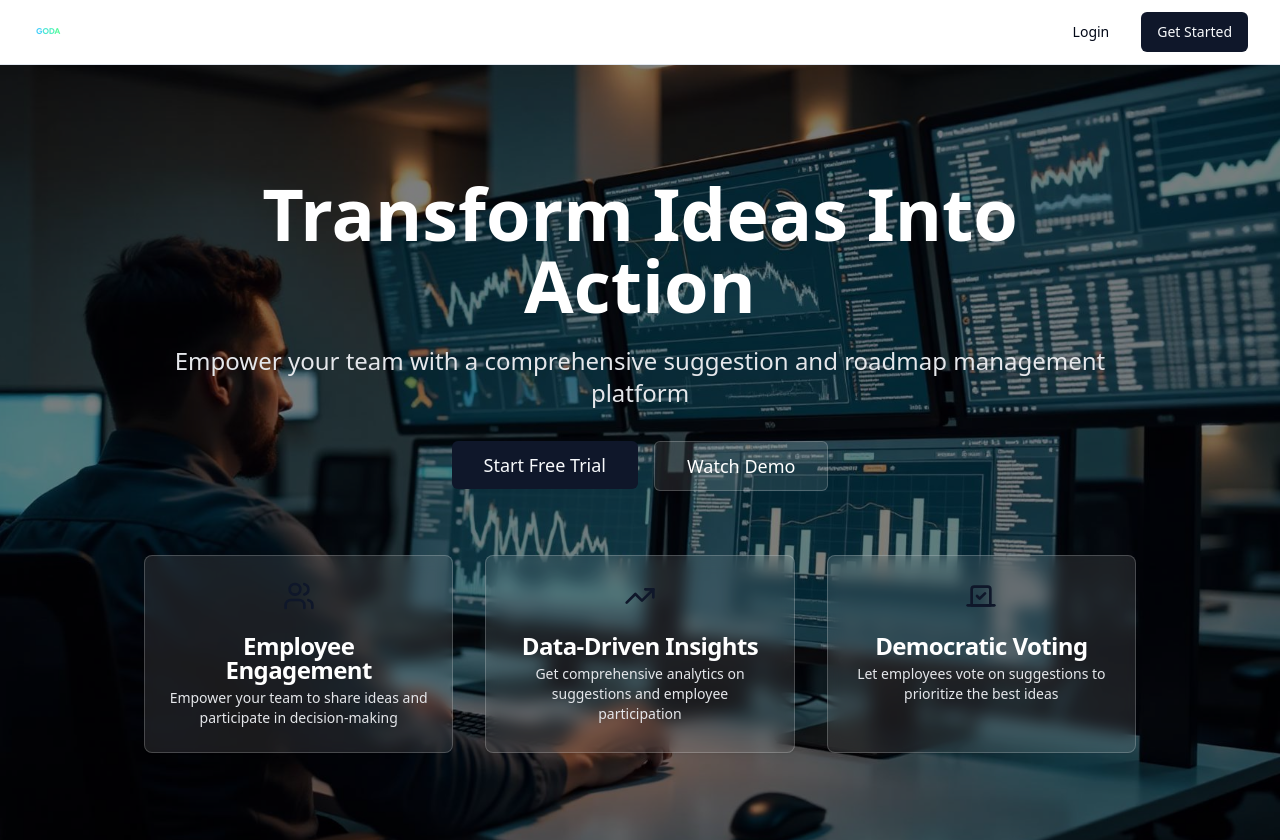
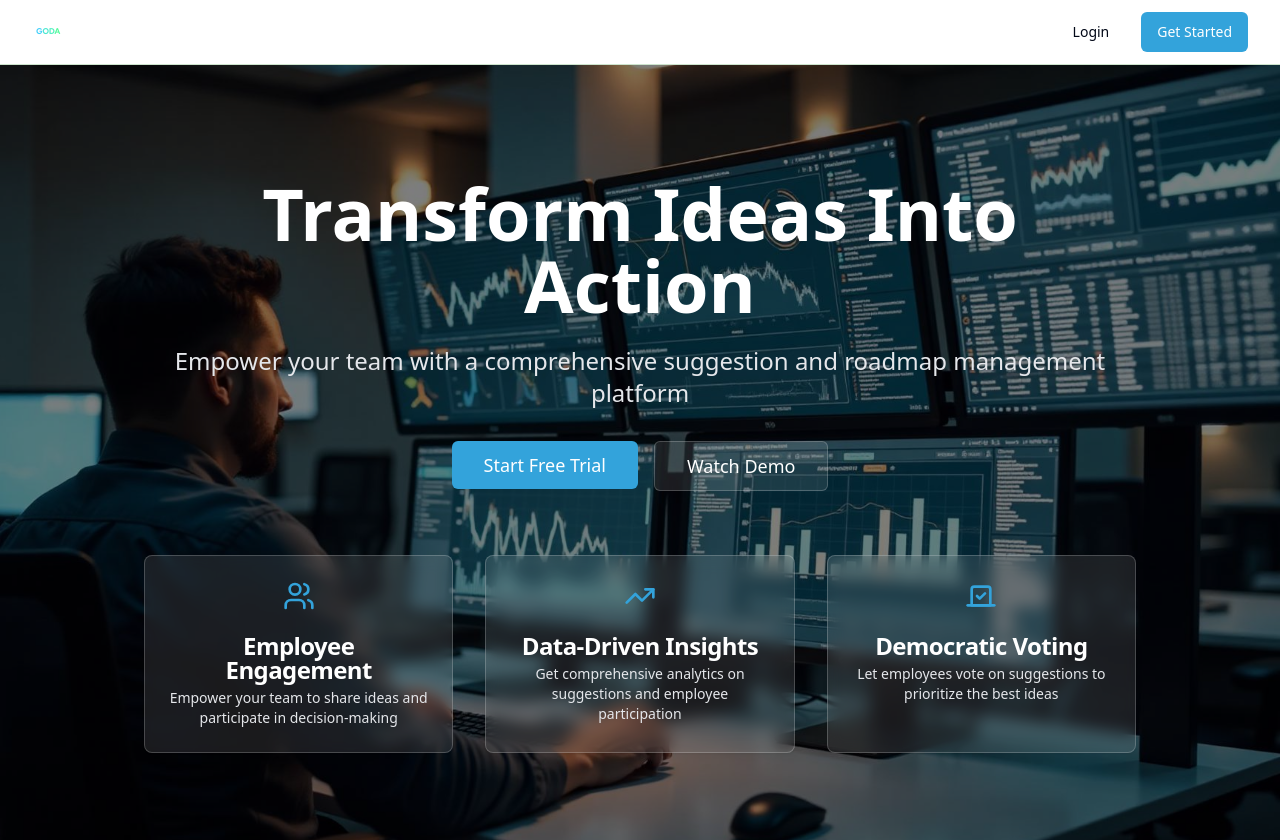
Before and after one commit to darlsson/suggest-plan-hub, a React (Vite) app: page / in a window 1280 px wide. Shown: the top 840 px of the page. Built offline with nearby package versions, Linux system fonts and the light colour scheme.

Commit message:
Update color palette
Update the application to use the new color palette with the provided colors.

```diff
--- a/src/index.css
+++ b/src/index.css
@@ -15,24 +15,24 @@
     --popover: 0 0% 100%;
     --popover-foreground: 222.2 84% 4.9%;
 
-    --primary: 222.2 47.4% 11.2%;
-    --primary-foreground: 210 40% 98%;
+    --primary: 200 70% 53%;
+    --primary-foreground: 0 0% 100%;
 
-    --secondary: 210 40% 96.1%;
-    --secondary-foreground: 222.2 47.4% 11.2%;
+    --secondary: 120 73% 75%;
+    --secondary-foreground: 222.2 84% 4.9%;
 
-    --muted: 210 40% 96.1%;
+    --muted: 120 73% 95%;
     --muted-foreground: 215.4 16.3% 46.9%;
 
-    --accent: 210 40% 96.1%;
-    --accent-foreground: 222.2 47.4% 11.2%;
+    --accent: 120 73% 85%;
+    --accent-foreground: 222.2 84% 4.9%;
 
     --destructive: 0 84.2% 60.2%;
     --destructive-foreground: 210 40% 98%;
 
-    --border: 214.3 31.8% 91.4%;
-    --input: 214.3 31.8% 91.4%;
-    --ring: 222.2 84% 4.9%;
+    --border: 120 30% 85%;
+    --input: 120 30% 85%;
+    --ring: 200 70% 53%;
 
     --radius: 0.5rem;
 
@@ -63,24 +63,24 @@
     --popover: 222.2 84% 4.9%;
     --popover-foreground: 210 40% 98%;
 
-    --primary: 210 40% 98%;
-    --primary-foreground: 222.2 47.4% 11.2%;
+    --primary: 200 70% 65%;
+    --primary-foreground: 222.2 84% 4.9%;
 
-    --secondary: 217.2 32.6% 17.5%;
+    --secondary: 120 40% 25%;
     --secondary-foreground: 210 40% 98%;
 
-    --muted: 217.2 32.6% 17.5%;
+    --muted: 120 20% 20%;
     --muted-foreground: 215 20.2% 65.1%;
 
-    --accent: 217.2 32.6% 17.5%;
+    --accent: 120 30% 30%;
     --accent-foreground: 210 40% 98%;
 
     --destructive: 0 62.8% 30.6%;
     --destructive-foreground: 210 40% 98%;
 
-    --border: 217.2 32.6% 17.5%;
-    --input: 217.2 32.6% 17.5%;
-    --ring: 212.7 26.8% 83.9%;
+    --border: 120 20% 25%;
+    --input: 120 20% 25%;
+    --ring: 200 70% 65%;
     --sidebar-background: 240 5.9% 10%;
     --sidebar-foreground: 240 4.8% 95.9%;
     --sidebar-primary: 224.3 76.3% 48%;
```
